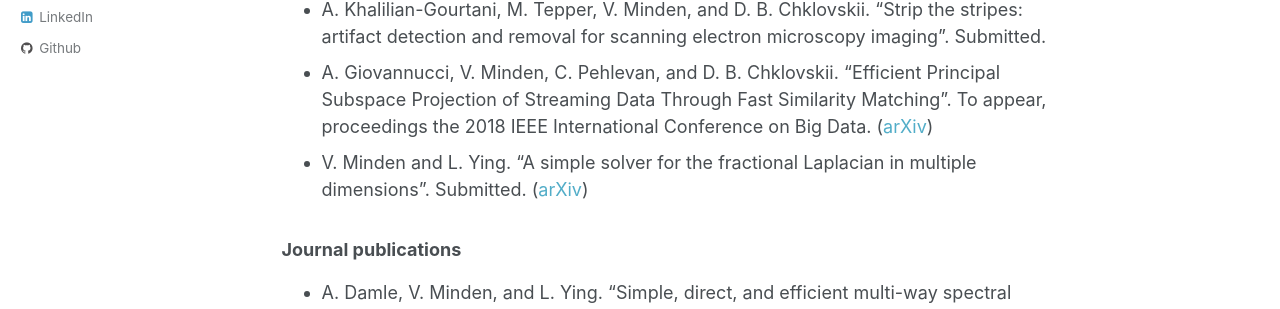
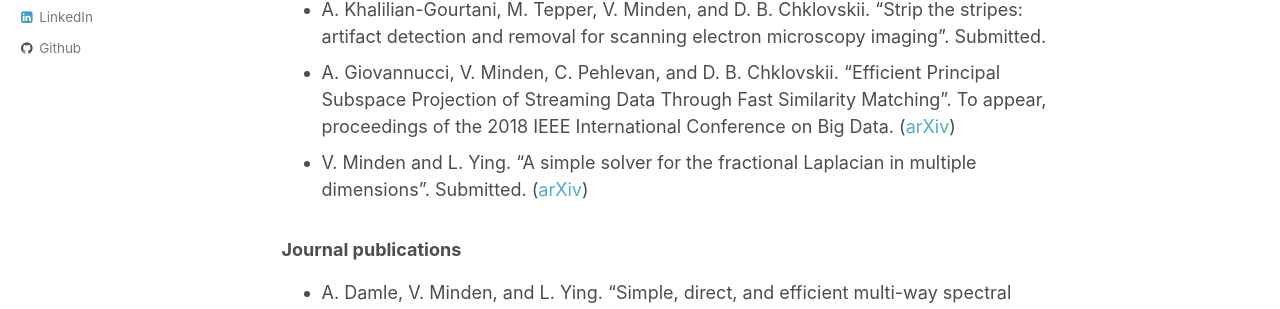
Before and after one commit to victorminden/victorminden.github.io, a Jekyll site: the page built from _pages/papers.md, in a window 1280 px wide and 900 px high. Shown: the part 414-723 px from the top of the window. Built offline with Jekyll 4.4.1, drawn with Linux system fonts in a browser that asks for light colours.

Commit message:
typo fix

```diff
--- a/_pages/papers.md
+++ b/_pages/papers.md
@@ -12,7 +12,7 @@ permalink: /papers.html
 ### Preprints
 - V. Minden, C. Pehlevan, and D. B. Chklovskii.  "Biologically Plausible Online Principal Component Analysis Without Recurrent Neural Dynamics".  To appear, proceedings of the 52nd Asilomar Conference on Signals and Systems.
 - A. Khalilian-Gourtani, M. Tepper, V. Minden, and D. B. Chklovskii.  "Strip the stripes: artifact detection and removal for scanning electron microscopy imaging".  Submitted.
-- A. Giovannucci, V. Minden, C. Pehlevan, and D. B. Chklovskii. "Efficient Principal Subspace Projection of Streaming Data Through Fast Similarity Matching". To appear, proceedings the 2018 IEEE International Conference on Big Data. ([arXiv](http://arxiv.org/abs/1808.02083))
+- A. Giovannucci, V. Minden, C. Pehlevan, and D. B. Chklovskii. "Efficient Principal Subspace Projection of Streaming Data Through Fast Similarity Matching". To appear, proceedings of the 2018 IEEE International Conference on Big Data. ([arXiv](http://arxiv.org/abs/1808.02083))
 - V. Minden and L. Ying.  "A simple solver for the fractional Laplacian in multiple dimensions".  Submitted. ([arXiv](https://arxiv.org/abs/1802.03770))
 
 ### Journal publications
```
